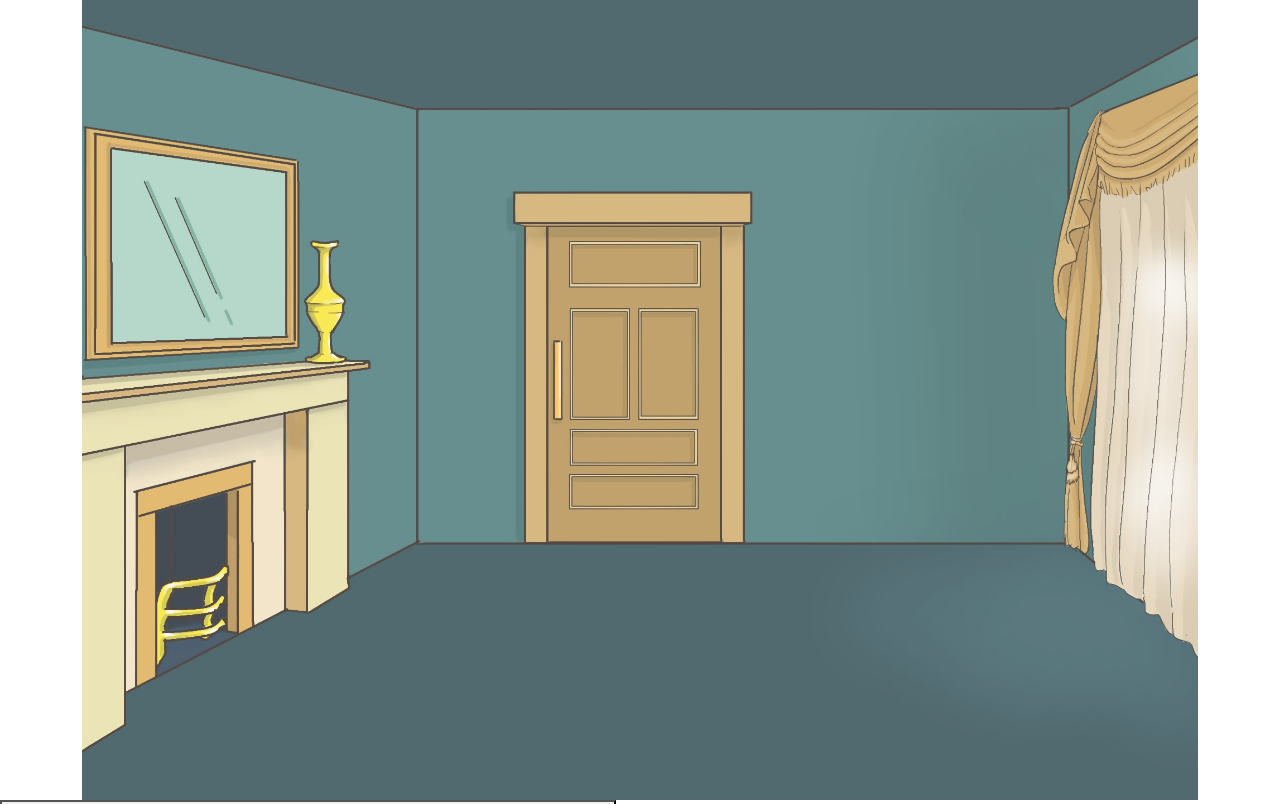
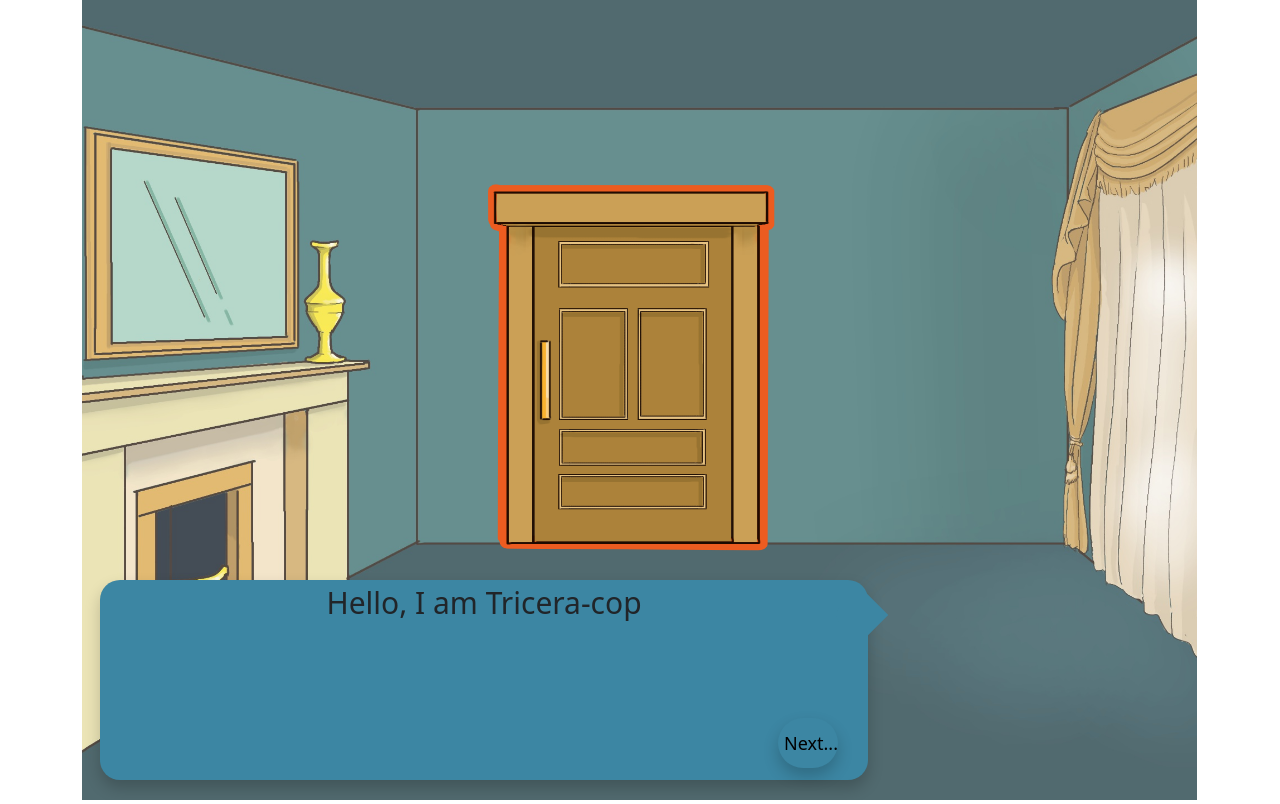
Before and after one commit to SeanEmmers/tricera-COPS, a React (Create React App) app: page / in a window 1280 px wide. Shown: the top 804 px of the page. Built offline with nearby package versions, Linux system fonts and the light colour scheme.

Commit message:
css finishing touches for bubble

```diff
--- a/src/App.css
+++ b/src/App.css
@@ -12,9 +12,26 @@ body  {
   width: 600px;
 }
 
+.parent {
+  position: relative;
+  top: 0;
+  left: 0;
+}
+
 .backgroundImage {
   height: 100vh;
-  width: 100%;
+  width: 99.9%;
+  position: relative;
+  top: 0;
+  left: 0;
+}
+
+.objectOutline {
+  height: 100vh;
+  width: 99.9%;
+  position: absolute;
+  top: 0px;
+  left: 0px;
 }
 
 body {
@@ -22,45 +39,45 @@ body {
 }
 
 .bubble {
-	height: 250px;
-	width: 40%;
+	height: 200px;
+	width: 60%;
 	min-width: 200px;
-	background: rgb(177, 177, 102);
+	background: rgb(60, 134, 163);
 	display: block;
 	margin: 0 auto;
 	border-radius: 20px;
-	margin-top: 50px;
-	font-size: 40px;
+	top: 580px;
+  left: 100px;
+	font-size: 30px;
 	text-align: center;
+  position: absolute;
+  box-shadow: 0 8px 16px 0 rgba(0,0,0,0.2);
 }
 
 .pointer {
 	height: 40px;
 	width: 40px;
-	background:rgb(177, 177, 102);
+  background: rgb(60, 134, 163);
 	margin: 0 auto;
 	transform: rotate(135deg);
 	border-radius: 0 0 12px 0;
 	margin-top: -30px;
-	position: relative;
-  right: calc(0.05vw - 210px);
-}
-
-.bubble-inner {
-  position: relative;
-  padding: 32px;
-  width: 100%;
-  max-width: 640px;
-  background: rgb(177, 177, 102);
+	position: absolute;
+  right: calc(0.05vw - 13px);
 }
 
 .small-btn {
   width: 60px;
   height: 50px;
-  position: relative;
-  top: 16px;
-  right: 16px;
+  position: absolute;
+  bottom: 12px;
+  right: 30px;
   text-align: center;
+  background: rgb(60, 134, 163);
+  border: none;
+  font-size: large;
+  box-shadow: 0 8px 16px 0 rgba(0,0,0,0.2);
+  border-radius: 25px;
 }
 
 .popup-btn {
--- a/src/components/landing-room/LandingRoom.js
+++ b/src/components/landing-room/LandingRoom.js
@@ -19,10 +19,9 @@ class SpeechBubble extends React.Component {
   render() {
     return(
       <div className="bubble">{this.state.message}
-        <div className="bubble-inner">
-          <button className="small-btn" onClick={this.updateContent}>...</button>
+          <br/>
+          <button className="small-btn" onClick={this.updateContent}>Next...</button>
           <div className="pointer"></div>
-        </div>
       </div>
     )
   }
@@ -33,7 +32,8 @@ const Door = () => {
 
   return(
     <div>
-      <button onClick={() => setButtonPopup(true)}> <img class="Door" src={OrangeDoor} alt="OrageDoor" /></button>
+     <img className="objectOutline" onClick={() => setButtonPopup(true)} src={OrangeDoor} alt="OrageDoor">
+      </img>
       <Popup trigger={buttonPopUp} setTrigger={setButtonPopup}>
         <div className="EndingText">
           <button className="popup-btn" onClick={() => window.alert('You win!!')}>T-Rex is the killer?</button>
@@ -47,11 +47,11 @@ const Door = () => {
 const LandingRoom = () => {
   return (
     <div className='LandingRoom'>
-      <div class="container">
-        <img class="backgroundImage" src={RoomOneImage} alt="TriceraCop" />
+      <div className="container">
+        <img className="backgroundImage" src={RoomOneImage} alt="TriceraCop" />
+        <Door/>
+        <SpeechBubble/>
       </div>
-      <Door/>
-      <SpeechBubble/>
     </div>
   )
 }
```
